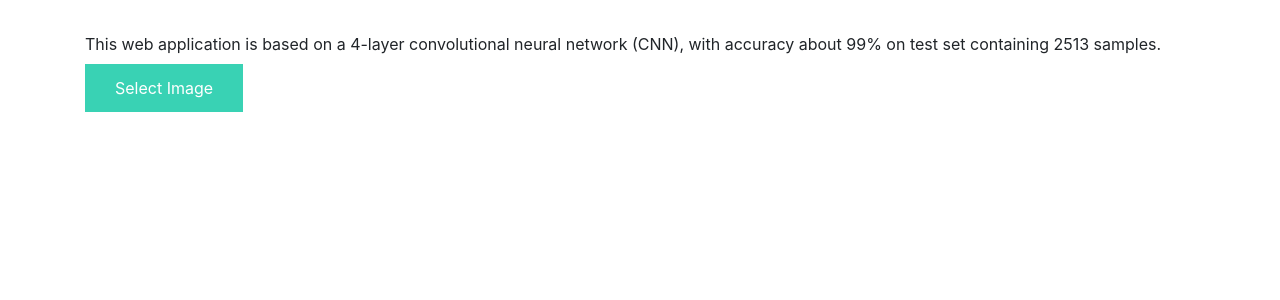
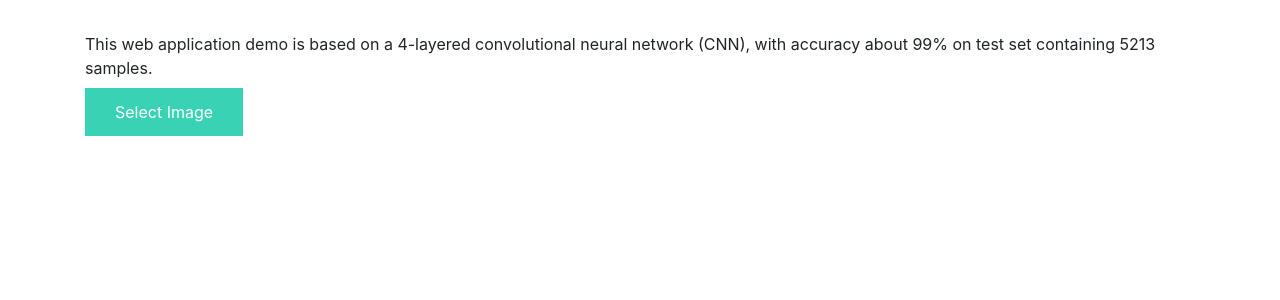
Before and after one commit to togi23/Machine_Learning_Bootcamp_FinalProject--Malaria_Cell_Images, a Flask app: page / in a window 1280 px wide. Shown: the part 56-356 px from the top of the page. Run offline with Flask 2, Linux system fonts and the light colour scheme; some libraries are stand-ins or nearby versions.

Commit message:
Update index.html

```diff
--- a/templates/index.html
+++ b/templates/index.html
@@ -1,7 +1,7 @@
 {% extends "base.html" %} {% block content %}
 
 <body>
-This web application is based on a 4-layer convolutional neural network (CNN), with accuracy about 99% on test set containing 2513 samples.
+This web application demo is based on a 4-layered convolutional neural network (CNN), with accuracy about 99% on test set containing 5213 samples.
 </body>
 
 <h2></h2>
```
